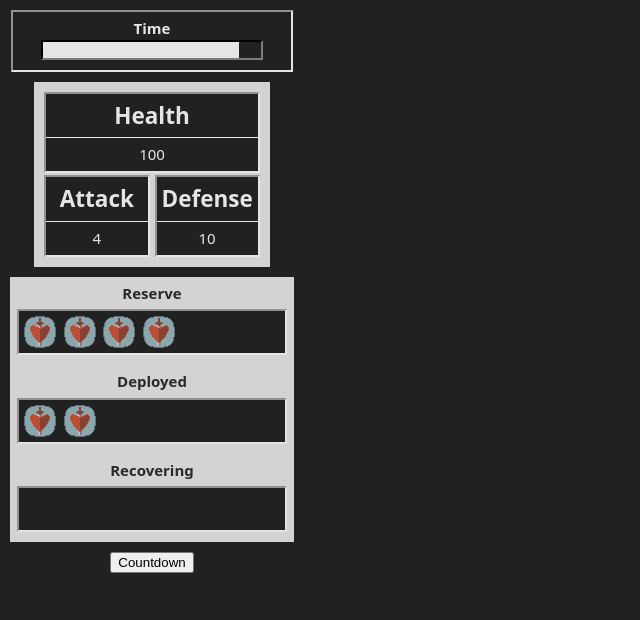
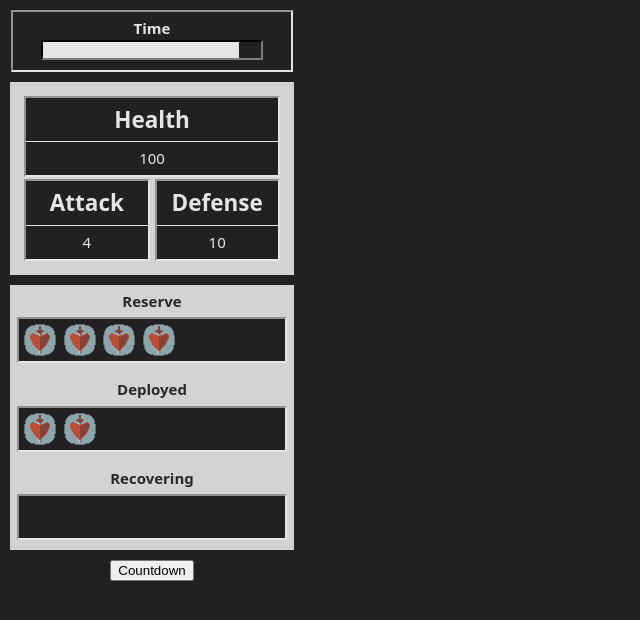
Before and after one commit to rdss33/Invasion, a React (Vite) app: page / in a window 1280 px wide. Shown: the top 620 px of the page, without its empty margins (0-640 px from the left). Built offline with nearby package versions, Linux system fonts and the light colour scheme.

Commit message:
Changing some css
Sizing was wrong during deployment

```diff
--- a/src/components/Player Stats/PlayerStatManager/PlayerStatManager.css
+++ b/src/components/Player Stats/PlayerStatManager/PlayerStatManager.css
@@ -6,6 +6,6 @@ div.player-stat-manager{
     grid-template-rows: 1fr;
     column-gap: .5rem;
     row-gap: .25rem;
-    width: fit-content;
-    padding: 1rem;
+    width: 90%;
+    padding: 5%;
 }
```
Also changed, not shown: 1 other file (tests, documents, lock files or other folders).
